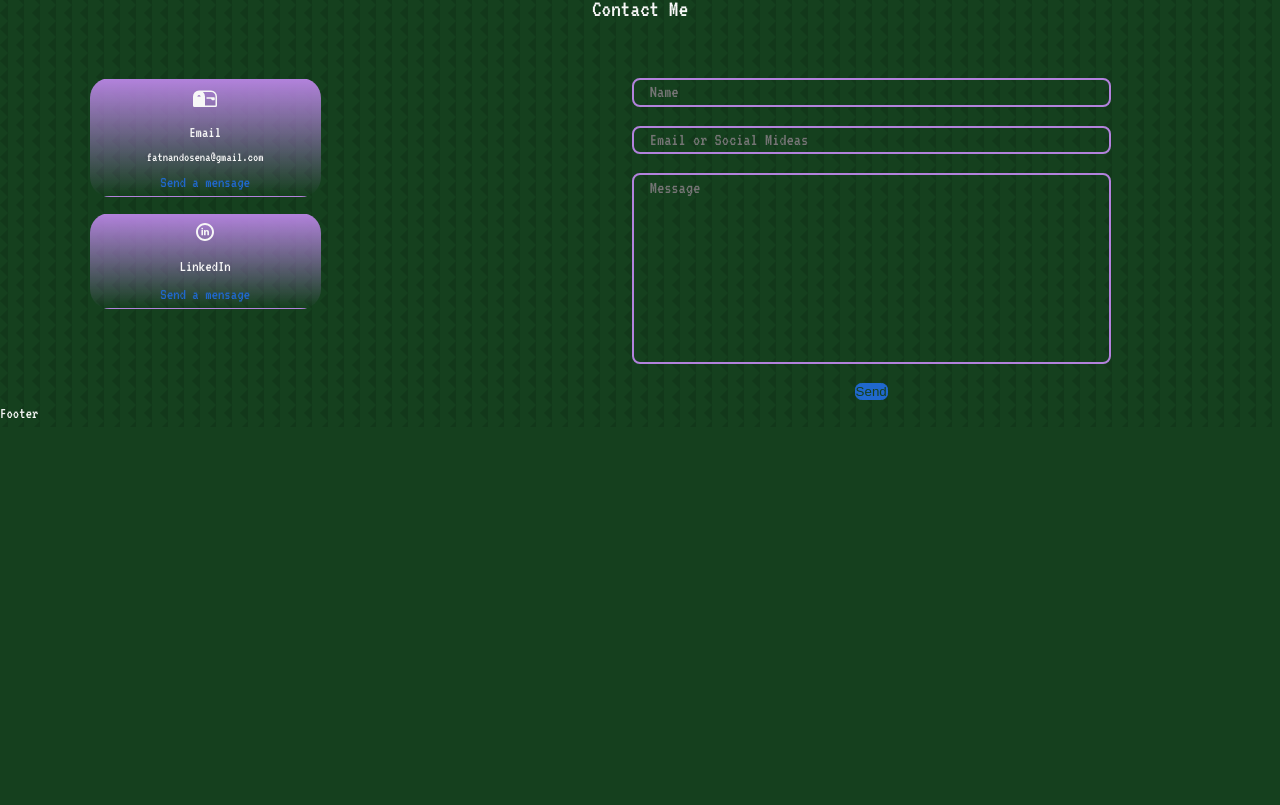
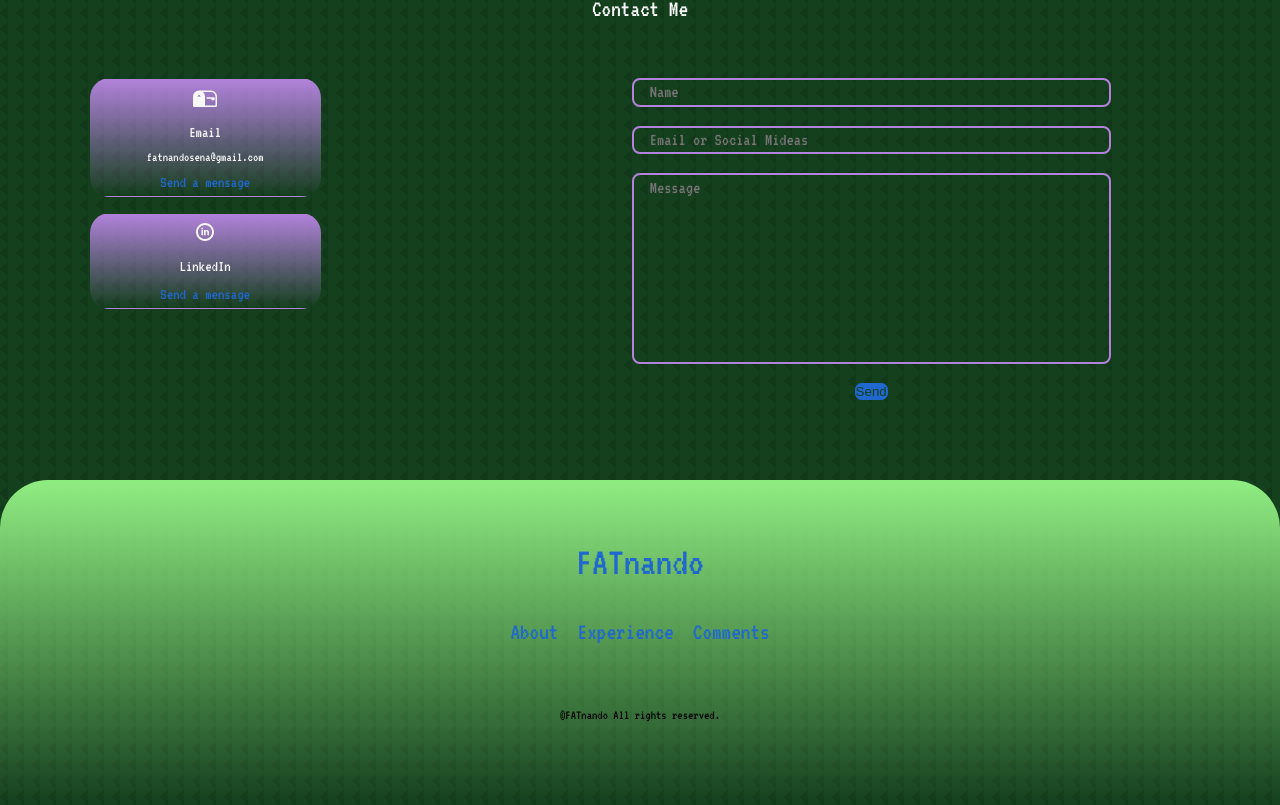
Before and after one commit to fernandosenacruz/Portflio-Web, a React (Create React App) app in the folder portfolio/react-portfolio/: page / in a window 1280 px wide. Shown: the part 2027-2832 px from the top of the page. Before the commit the page ends 2454 px from the top, so only its background shows below. Built offline with nearby package versions, Linux system fonts and the light colour scheme.

Commit message:
footer finalizado

```diff
--- a/portfolio/react-portfolio/src/components/footer/Footer.jsx
+++ b/portfolio/react-portfolio/src/components/footer/Footer.jsx
@@ -3,7 +3,19 @@ import './footer.css';
 
 const Footer = () => {
   return (
-    <div>Footer</div>
+    <footer>
+      <a href="#" className="footer__logo">FATnando</a>
+
+      <ul className="footer__list">
+        <li><a href="#about">About</a></li>
+        <li><a href="#experience">Experience</a></li>
+        <li><a href="#comment">Comments</a></li>
+      </ul>
+
+      <div className="footer__copyright">
+        <small>&copy;FATnando All rights reserved.</small>
+      </div>
+    </footer>
   )
 }
 
--- a/portfolio/react-portfolio/src/components/footer/footer.css
+++ b/portfolio/react-portfolio/src/components/footer/footer.css
@@ -0,0 +1,41 @@
+footer {
+  background: linear-gradient(
+    360deg,
+    transparent,
+    var(--color-bg-variant));
+  border-radius: 3rem 3rem 0 0;
+  padding: 3rem;
+  text-align: center;
+  font-size: 1rem;
+  margin-top: 5rem;
+}
+
+.footer__logo {
+  font-size: 2.5rem;
+  margin-bottom: 1rem;
+  display: inline-block;
+}
+
+.footer__list {
+  display: flex;
+  flex-wrap: wrap;
+  font-size: 1.5rem;
+  justify-content: center;
+  gap: 1.2rem;
+  margin: 0 auto 3rem;
+}
+
+.footer__copyright {
+  font-size: 1rem;
+  margin-bottom: 1.8rem;
+  color: black;
+}
+
+/* ================== MIDEA QUERIES (SM) ================== */
+@media (max-width: 600px) {
+  .footer__list {
+    flex-direction: column;
+    font-size: 2rem;
+    gap: 0.1rem;
+  }
+}
```
